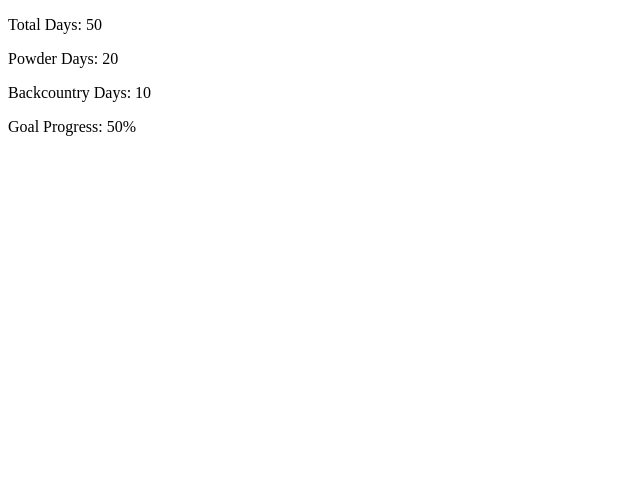
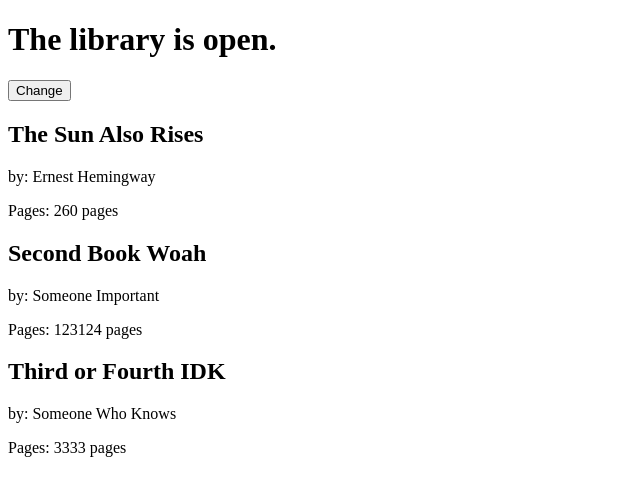
Before and after one commit to alicandev/learning_react, a React (Create React App) app: page / in a window 1280 px wide. Shown: the top 496 px of the page, without its empty margins (0-640 px from the left). Built offline with nearby package versions, Linux system fonts and the light colour scheme.

Commit message:
Composing stateful components.

```diff
--- a/src/index.js
+++ b/src/index.js
@@ -1,39 +1,51 @@
-import React, { Component } from 'react';
+import React from 'react';
 import { render } from 'react-dom';
 
-const getPercent = decimal => decimal * 100 + "%";
+const ROOT = document.getElementById('root');
 
-const calculateGoalProgress = (total, goal) => getPercent(total/goal);
-
-const SkiDayCounter = ({ total, powder, backcountry, goal }) =>
+let Book = ({ title, author, pages }) =>
     <section>
-        <div>
-            <p>Total Days: { total }</p>
-        </div>
-        <div>
-            <p>Powder Days: { powder }</p>
-        </div>
-        <div>
-            <p>Backcountry Days: { backcountry }</p>
-        </div>
-        <div>
-            <p>Goal Progress: { calculateGoalProgress(total, goal) }</p>
-        </div>
+        <h2>{ title }</h2>
+        <p>by: { author }</p>
+        <p>Pages: { pages } pages</p>
     </section>
 
-let skiData = {
-    total: 50,
-    powder: 20,
-    backcountry: 10,
-    goal: 100
+class Library extends React.Component {
+    state = {
+        open: true,
+        freeBookmark: true
+    }
+
+    toggleOpenClosed = () =>
+        this.setState(prevState => ({ open: !prevState.open }))
+
+    render() {
+        console.log(this.state);
+        let { books } = this.props;
+        return (
+            <div>
+                <h1>The library is { this.state.open ? "open" : "closed" }.</h1>
+                <button onClick={ this.toggleOpenClosed }>Change</button>
+                { books.map(
+                    (book, i) =>
+                        <Book
+                            key={ i }
+                            title={ book.title }
+                            author={ book.author }
+                            pages={ book.pages }
+                        />
+                ) }
+            </div>
+        );
+    }
 }
 
-render(
-    <SkiDayCounter
-        total = { skiData.total }
-        powder = { skiData.powder }
-        backcountry = { skiData.backcountry }
-        goal = { skiData.goal }
-    />,
-    document.getElementById('root')
-)
+let bookList = [
+    { "title": "The Sun Also Rises", "author": "Ernest Hemingway", "pages": 260 },
+    { "title": "Second Book Woah", "author": "Someone Important", "pages": 123124 },
+    { "title": "Third or Fourth IDK", "author": "Someone Who Knows", "pages": 3333 }
+]
+
+let body = <Library books={ bookList }/>
+
+render(body, ROOT);
```
